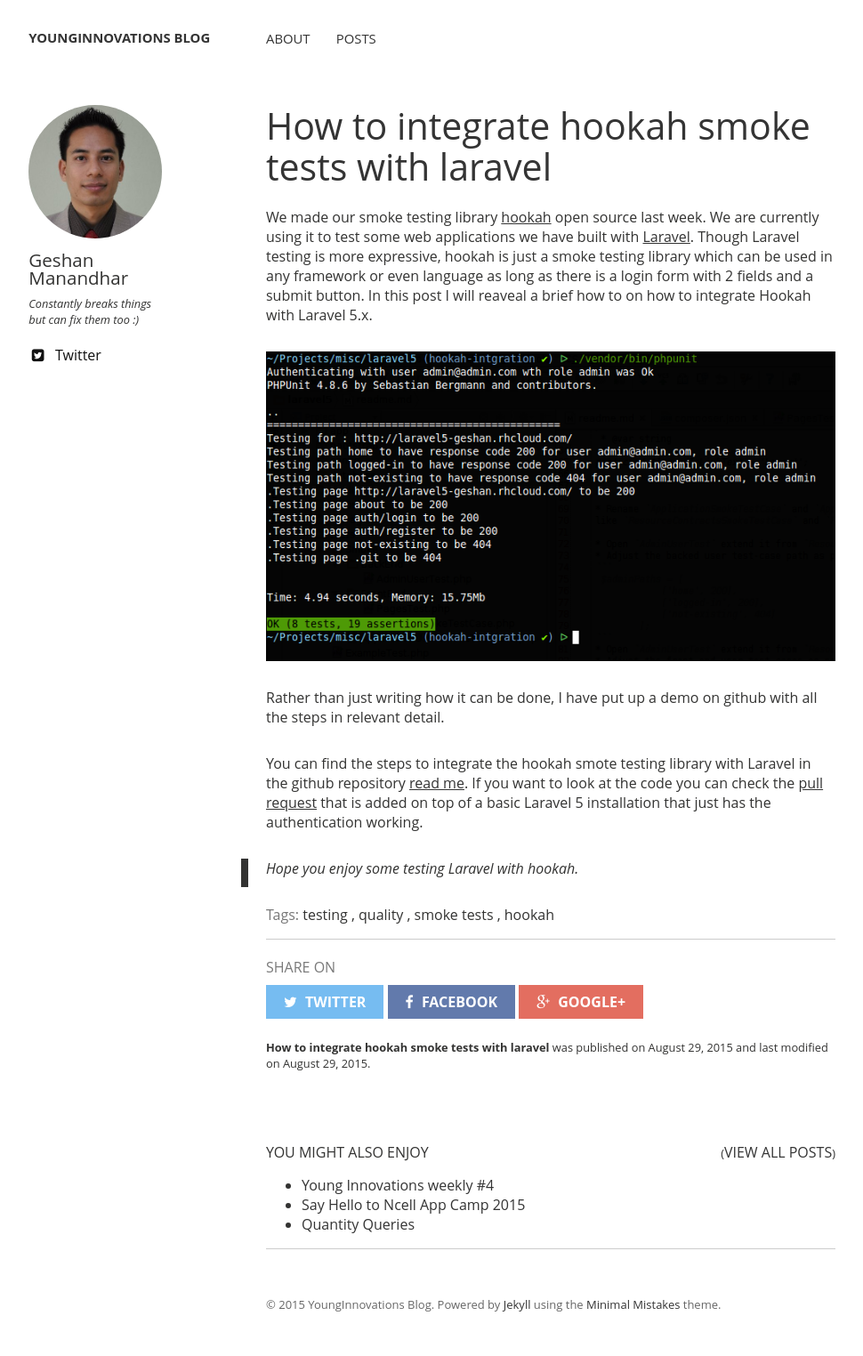
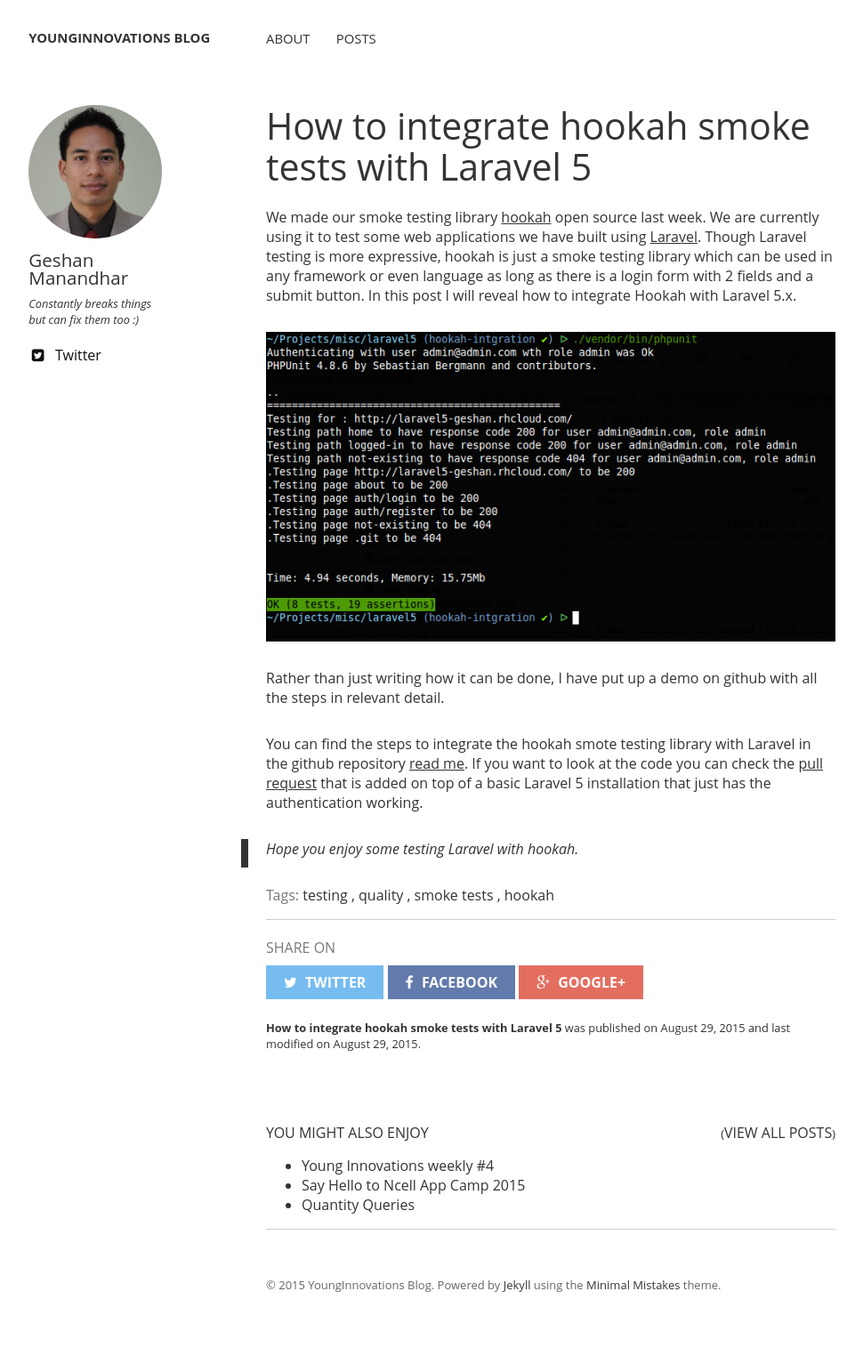
Before and after one commit to younginnovations/blog.yipl.com.np, a Jekyll site: the page built from _posts/2015-08-29-how-to-integrate-hookah-laravel.md, in a window 1280 px wide. Shown: the whole page at 89% size, without its empty margins (21-991 px from the left). Built offline with Jekyll 4.4.1, drawn with Linux system fonts in a browser that asks for light colours; nearby versions of some CDN libraries; after the commit the page ends 1502 px from its top, so only the background shows below that.

Commit message:
update of the hookah laravel post

```diff
--- a/_posts/2015-08-29-how-to-integrate-hookah-laravel.md
+++ b/_posts/2015-08-29-how-to-integrate-hookah-laravel.md
@@ -1,15 +1,15 @@
 ---
 layout: post
-title: "How to integrate hookah smoke tests with laravel"
+title: "How to integrate hookah smoke tests with Laravel 5"
 author: geshan_manandhar
 modified: 2015-08-29
 tags: [ testing, quality, smoke tests, hookah]
 ---
 
 We made our smoke testing library [hookah](https://github.com/younginnovations/hookah) open source last week.
-We are currently using it to test some web applications we have built with [Laravel](http://laravel.com). Though Laravel testing is more expressive, hookah is just a smoke testing library which can be used in any framework or even
-language as long as there is a login form with 2 fields and a submit button. In this post I will reaveal
-a brief how to on how to integrate Hookah with Laravel 5.x.
+We are currently using it to test some web applications we have built using [Laravel](http://laravel.com). Though Laravel testing is more expressive, hookah is just a smoke testing library which can be used in any framework or even
+language as long as there is a login form with 2 fields and a submit button. In this post I will reveal
+how to integrate Hookah with Laravel 5.x.
 
 ![Hookah + Laravel = Super smoke tests](/images/hookah-laravel/hookah-laravel-5.png)
 
```
